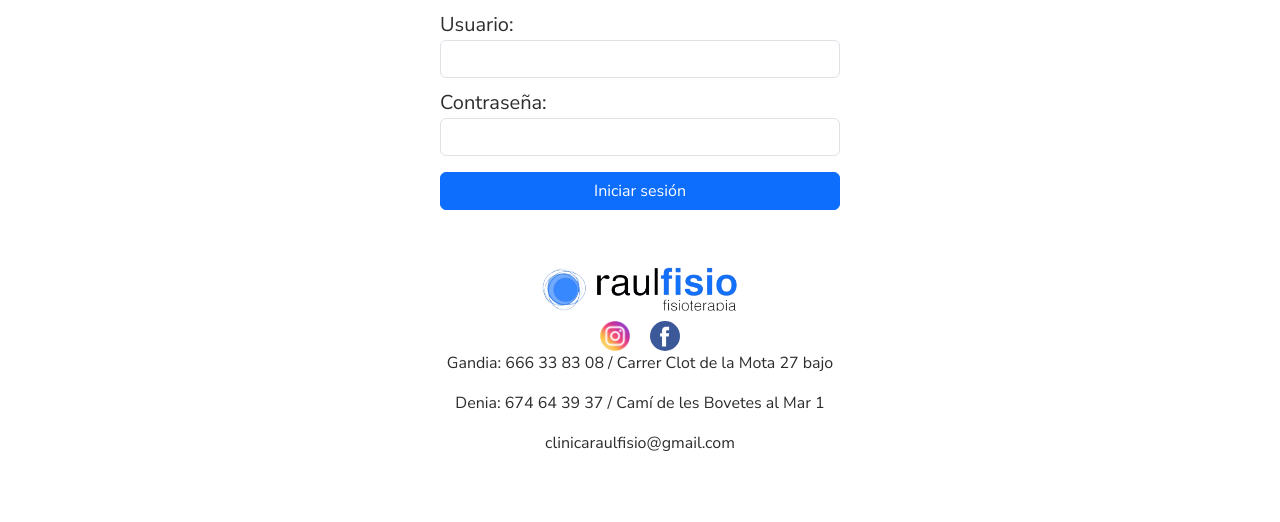
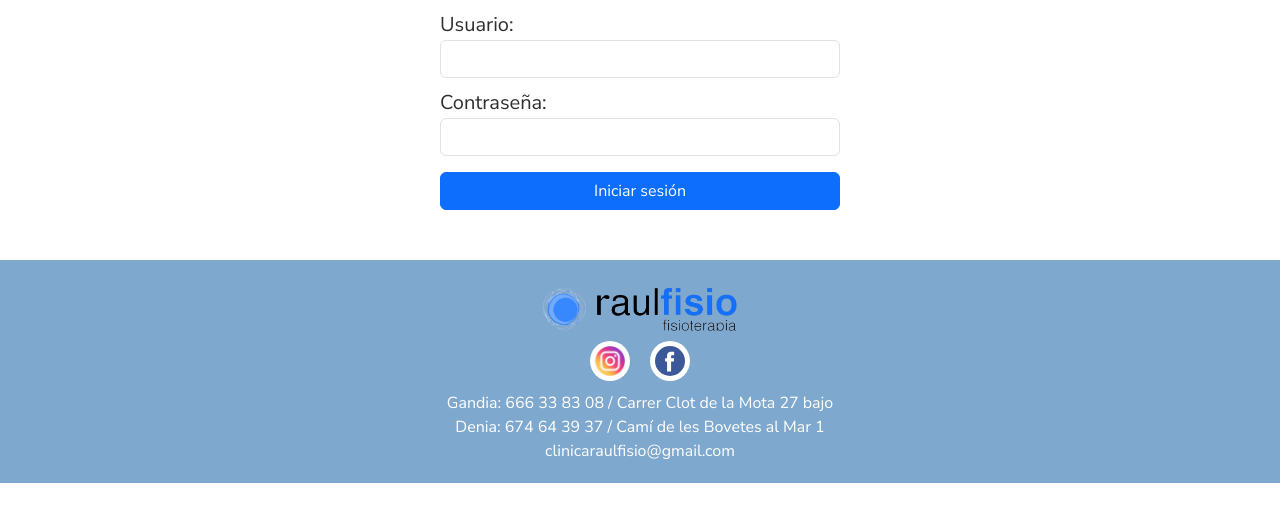
Before and after one commit to Alejandrosd97/raul-frontend, a React (Vite) app: page /login in a window 1280 px wide. Shown: the top 522 px of the page. Built offline with nearby package versions, Linux system fonts and the light colour scheme.

Commit message:
mejorado footer

```diff
--- a/src/components/Colaboraciones.jsx
+++ b/src/components/Colaboraciones.jsx
@@ -1,6 +1,6 @@
 import {React, useContext} from 'react'
 import '../css/colaboraciones.css'
-import logo_tenis from '/src/assets/imgs/logo_tenis.png'
+import logo_tenis from '/src/assets/imgs/tenisnuevo-rem.png'
 
 import { IdiomaContext } from '../App'
 
@@ -18,7 +18,7 @@ export default function Colaboraciones() {
             <div className='colaboracion'>
                 <img src={logo_tenis}></img>
 
-            <div><p>{idioma[7].colaboraciones.texto}</p></div>
+            <div class='texto-colaboracion'><p>{idioma[7].colaboraciones.texto}</p></div>
 
         </div>
         </div>
--- a/src/components/Footer.jsx
+++ b/src/components/Footer.jsx
@@ -15,8 +15,12 @@ function Footer(){
             <div className='my-footer'>
                 <img className='raul-logo' src={raulFisioLogo}/>
                 <div className='redes-sociales'>
-                    <a  target="_blank" href="https://www.instagram.com/clinica_raulfisio/?hl=es"><img className='logo' src={instagram}/></a>
-                    <a  target="_blank" href="https://es-es.facebook.com/raul.manzanoromero.9/"><img className='logo' src={facebook}/></a>
+                    <div className="blanco">
+                        <a  target="_blank" href="https://www.instagram.com/clinica_raulfisio/?hl=es"><img className='logo' src={instagram}/></a>
+                    </div>
+                    <div className="blanco">
+                        <a  target="_blank" href="https://es-es.facebook.com/raul.manzanoromero.9/"><img className='logo' src={facebook}/></a>
+                    </div>
                 </div>
                 <div>
                     <p>Gandia: 666 33 83 08 / Carrer Clot de la Mota 27 bajo</p>
--- a/src/css/colaboraciones.css
+++ b/src/css/colaboraciones.css
@@ -1,6 +1,5 @@
 .contenedor-colab{
     width: 100%;
-    background-color: hsla(209, 100%, 31%, 2%);
     padding:30px 0px;
 }
 
@@ -13,25 +12,35 @@
     gap: 30px;
 }
 
+.texto-colaboracion{
+    width: 100%;
+    height: 360px;
+    color:white;
+    display:flex;
+    align-items: center;
+    padding: 0px 30px;
+    background-color: hsla(209, 100%, 31%, 50%);
+}
+
 
 
 .colaboracion img{
     width:50%;
-    margin:auto
+    margin:auto;
 }
 
 @media screen and (min-width:600px){
     .colaboracion img {
-        width: 30%;
+        width: 40%;
     }
 
 
     .colaboracion{
         align-items: center;
-        max-width: 1200px;
         margin: auto;
         flex-direction: row;
         gap:30px;
+        width: 100%;
     }
 
     .colaboracion p{
--- a/src/css/footer.css
+++ b/src/css/footer.css
@@ -4,8 +4,20 @@
     min-height: 100px;
     text-align: center;
     position: sticky;
+    background-color: hsla(209, 100%, 31%, 50%);
     bottom:0px;
     margin-top: 50px;
+    padding: 20px 0px;
+}
+
+.blanco{
+    width: 40px;
+    height: 40px;
+    background-color: white;
+    border-radius: 50%;
+    display: flex;
+    align-items: center;
+    justify-content: center;
 }
 
 .logo{
@@ -21,14 +33,22 @@
     display:flex;
     gap: 20px;
     justify-content: center;
-    margin-top:10px
+    margin:10px 0px;
 }
 
 .footer-contacto {
     font-size:0.7rem;
     justify-content:center;
+    color:white;
     display:flex;
     gap:1em;
     margin-top:1em;
+}
 
+.my-footer p{
+    color: white;
 }
+
+.my-footer p{
+    margin-bottom: 0px;
+}
--- a/src/css/navbar.css
+++ b/src/css/navbar.css
@@ -188,7 +188,7 @@ button{
         list-style-type: none;
         padding-left: 0px;
         display: flex;
-        background-color:white;
+        background-color:transparent;
         flex-direction:row;
         gap: 20px;
         align-items: center;
```
Also changed, not shown: src/assets/imgs/tenisnuevo-rem.png (added), src/assets/imgs/tenisnuevo.png (added).
